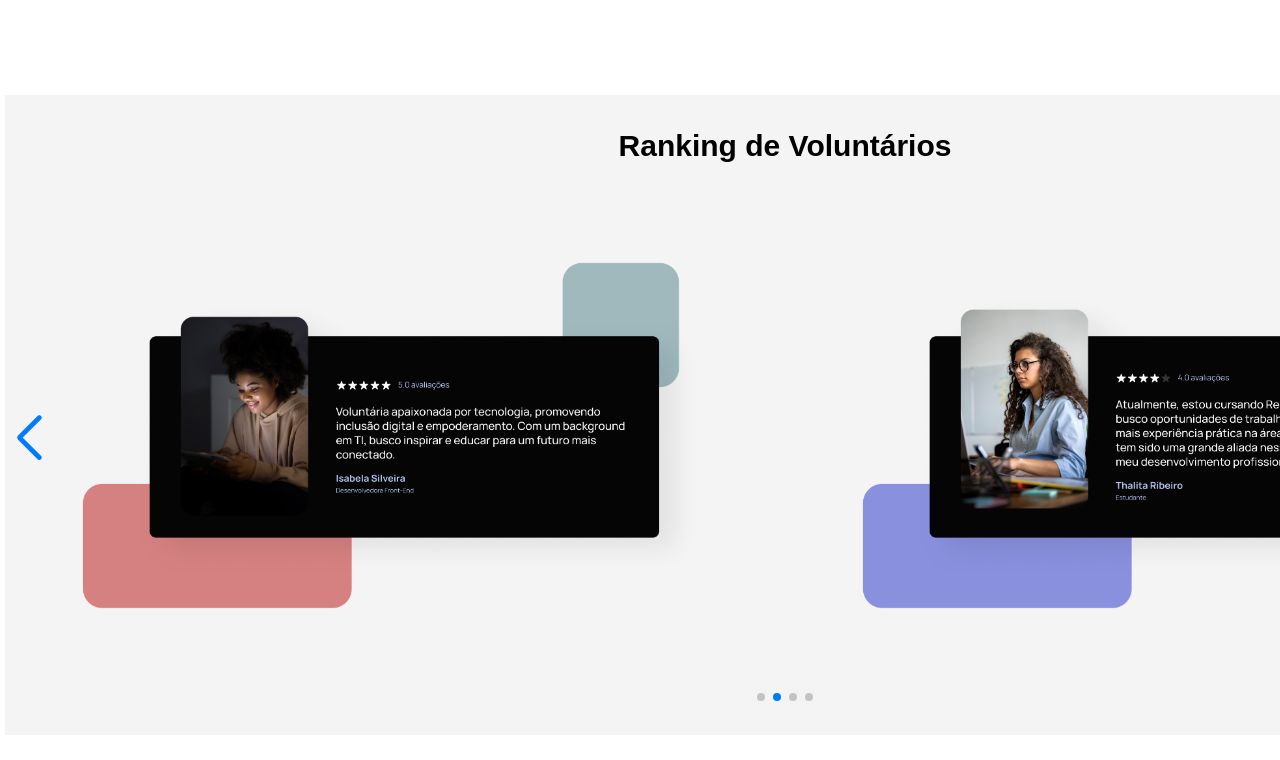
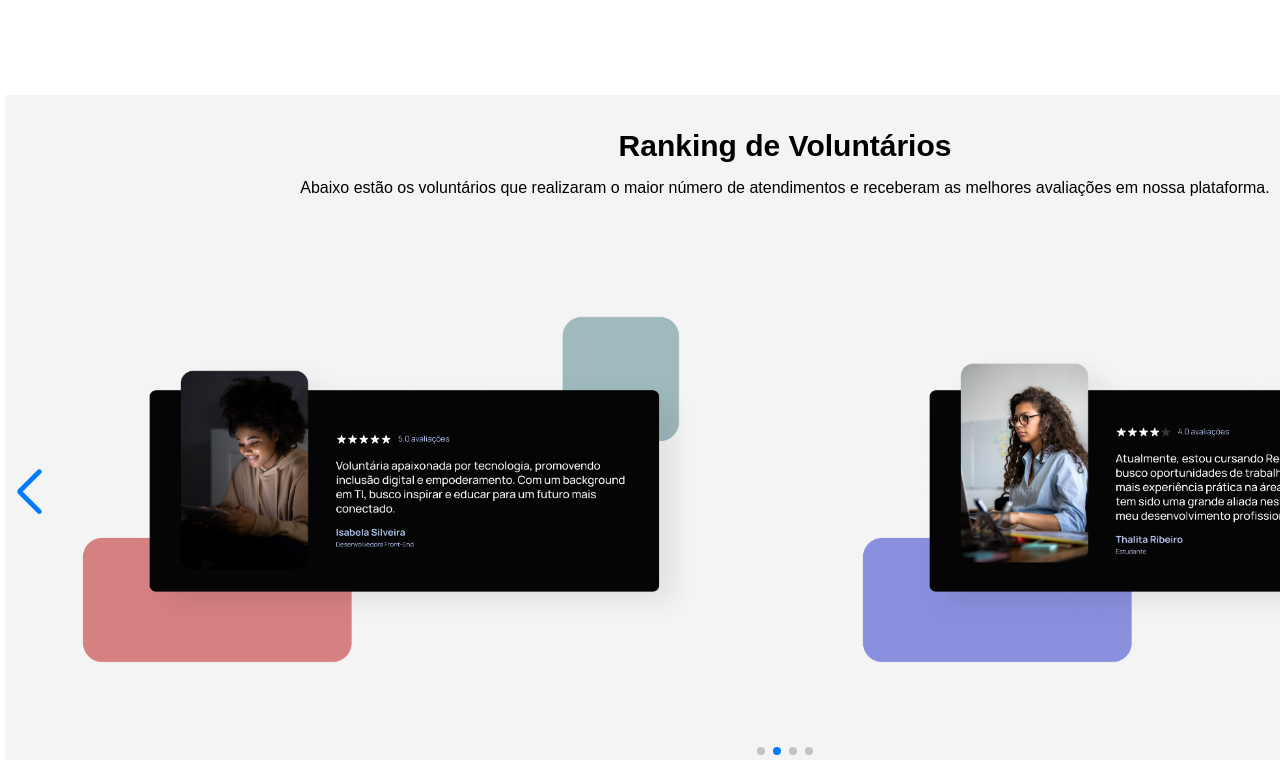
Before and after one commit to Anafcamargo/ProjetoIntegrador, a React (Create React App) app: page / in a window 1280 px wide. Shown: the part 1180-1940 px from the top of the page. Built offline with nearby package versions, Linux system fonts and the light colour scheme.

Commit message:
descrição ranking

```diff
--- a/src/estilo/estilo.css
+++ b/src/estilo/estilo.css
@@ -261,7 +261,7 @@ code {
 .container-ranking{
 background-color: #f4f4f4;
 width: 195vh;
-height: 80vh;
+height: 90vh;
 text-align: center;
 font-size: 30px;
 font-weight: bold;
@@ -345,6 +345,11 @@ margin-bottom: 100px;
   position: relative;
   right: 4px;
 
+}
+
+.descricao-ranking{
+font-size: medium;
+font-weight: lighter;
 }
 
 
--- a/src/paginas/home.tsx
+++ b/src/paginas/home.tsx
@@ -131,6 +131,8 @@ function Home() {
       <div className="container-ranking">
         <br />
               Ranking de Voluntários
+         <p className="descricao-ranking">Abaixo estão os voluntários que realizaram o maior número de atendimentos e receberam as melhores avaliações em nossa plataforma.</p>
+
 
         <Swiper
               slidesPerView={2}
```
